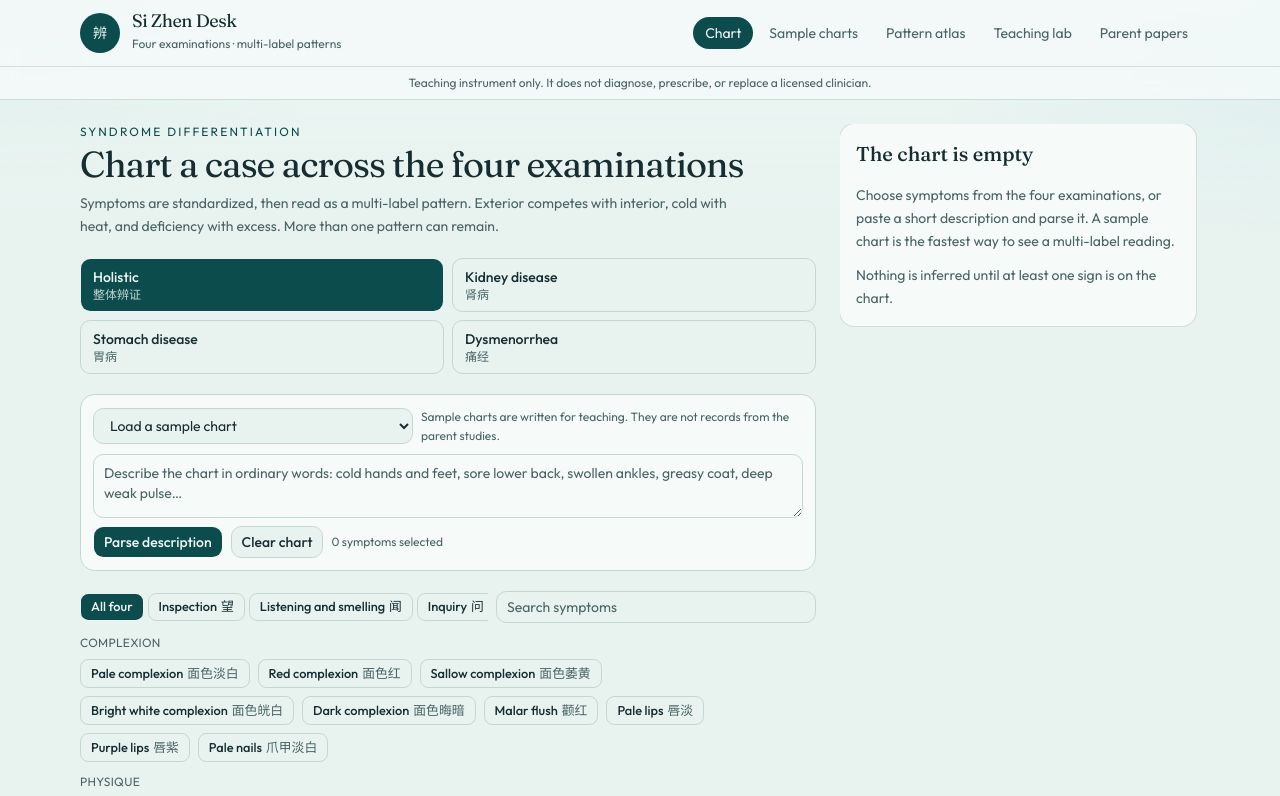
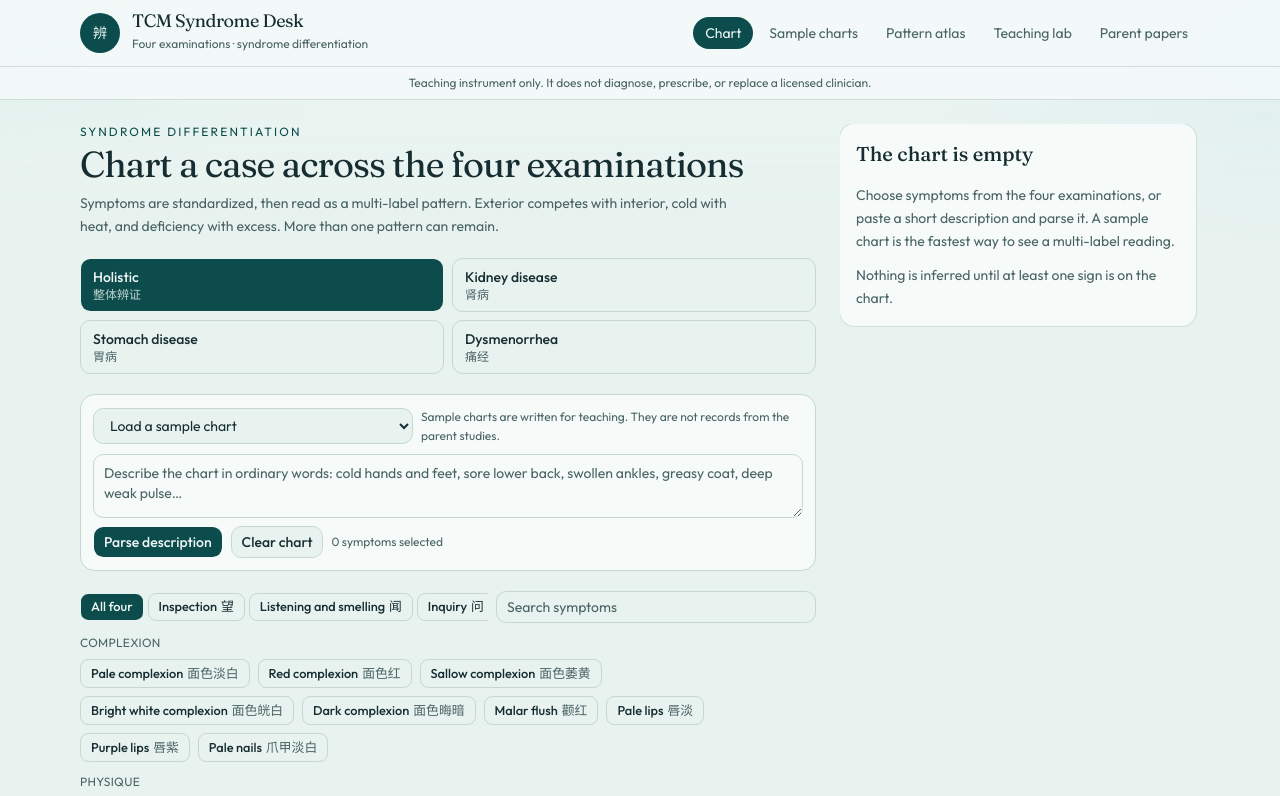
Before and after one commit to shiyx1224-shi/tcm-project, a Next.js app: page / in a window 1280 px wide. Shown: the top 796 px of the page. Built offline with nearby package versions, Linux system fonts and the light colour scheme.

Commit message:
Rename teaching UI brand to TCM Syndrome Desk
Replace Si Zhen Desk with a project-aligned name in the site header,
page title, footer, and README teaching-UI section.

Co-authored-by: shiyx1224 <shiyx1224@gmail.com>

```diff
--- a/app/layout.tsx
+++ b/app/layout.tsx
@@ -27,11 +27,11 @@ const geistMono = Geist_Mono({
 
 export const metadata: Metadata = {
   title: {
-    default: "Si Zhen Desk",
-    template: "%s · Si Zhen Desk",
+    default: "TCM Syndrome Desk",
+    template: "%s · TCM Syndrome Desk",
   },
   description:
-    "A teaching workbench for traditional Chinese medicine syndrome differentiation, built from three parent papers on multi-label, sparse, and holistic pattern classification.",
+    "Teaching UI for traditional Chinese medicine syndrome differentiation — four-examination charting for the DS340W TCM-SD project.",
 };
 
 export default function RootLayout({ children }: LayoutProps<"/">) {
--- a/components/site-header.tsx
+++ b/components/site-header.tsx
@@ -23,8 +23,8 @@ export function SiteHeader() {
             辨
           </span>
           <span>
-            <span className="font-heading block text-lg leading-none tracking-tight">Si Zhen Desk</span>
-            <span className="text-xs text-muted-foreground">Four examinations · multi-label patterns</span>
+            <span className="font-heading block text-lg leading-none tracking-tight">TCM Syndrome Desk</span>
+            <span className="text-xs text-muted-foreground">Four examinations · syndrome differentiation</span>
           </span>
         </Link>
         <nav className="flex gap-1 overflow-x-auto">
@@ -60,7 +60,7 @@ export function SiteFooter() {
         probability and it is not the accuracy reported by the parent studies.
       </p>
       <p className="mt-2">
-        DS340W · Si Zhen Desk ·{" "}
+        DS340W · TCM Syndrome Desk ·{" "}
         <a
           className="underline-offset-2 hover:underline"
           href="https://github.com/shiyx1224-shi/tcm-project"
```
Also changed, not shown: 1 other file (tests, documents, lock files or other folders).
